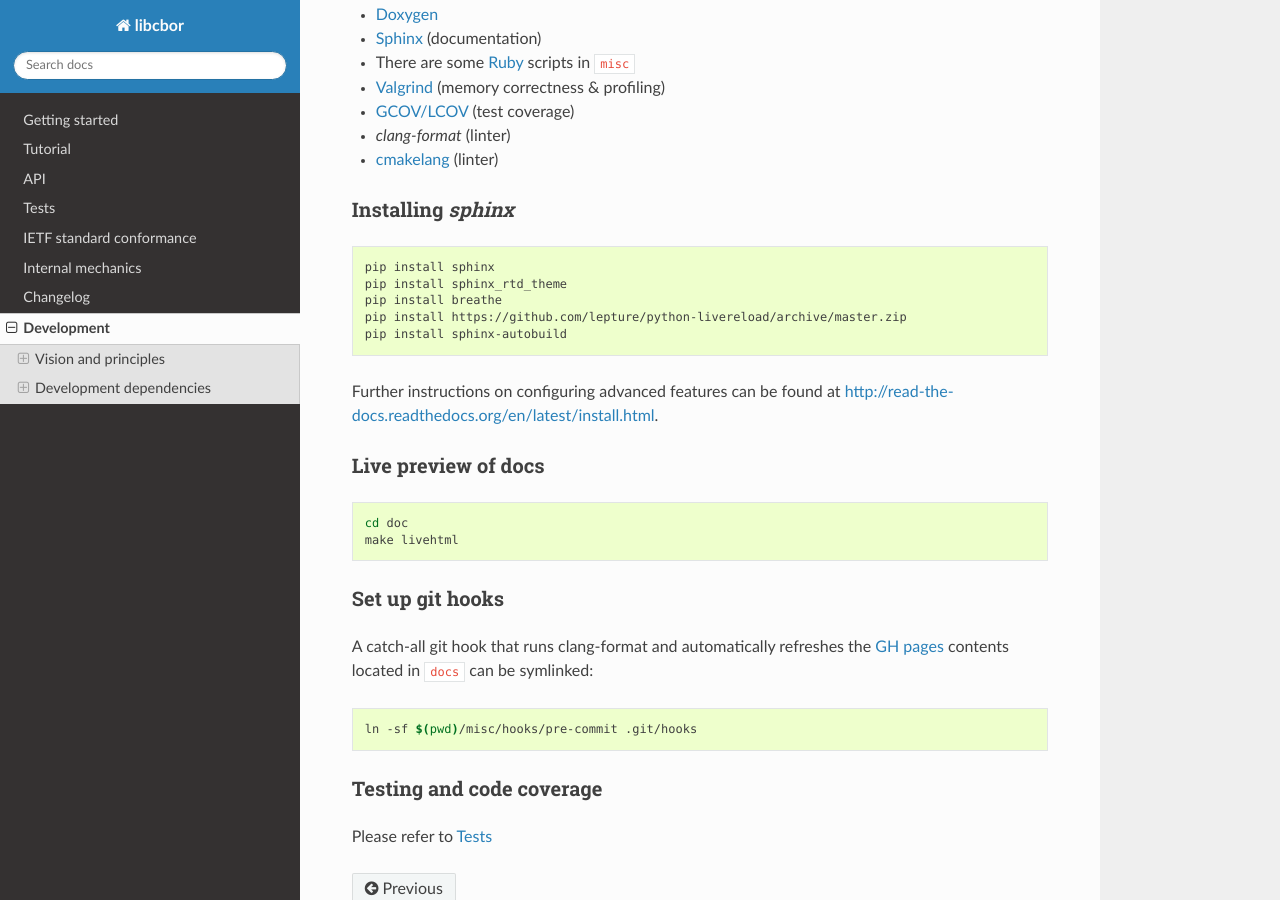
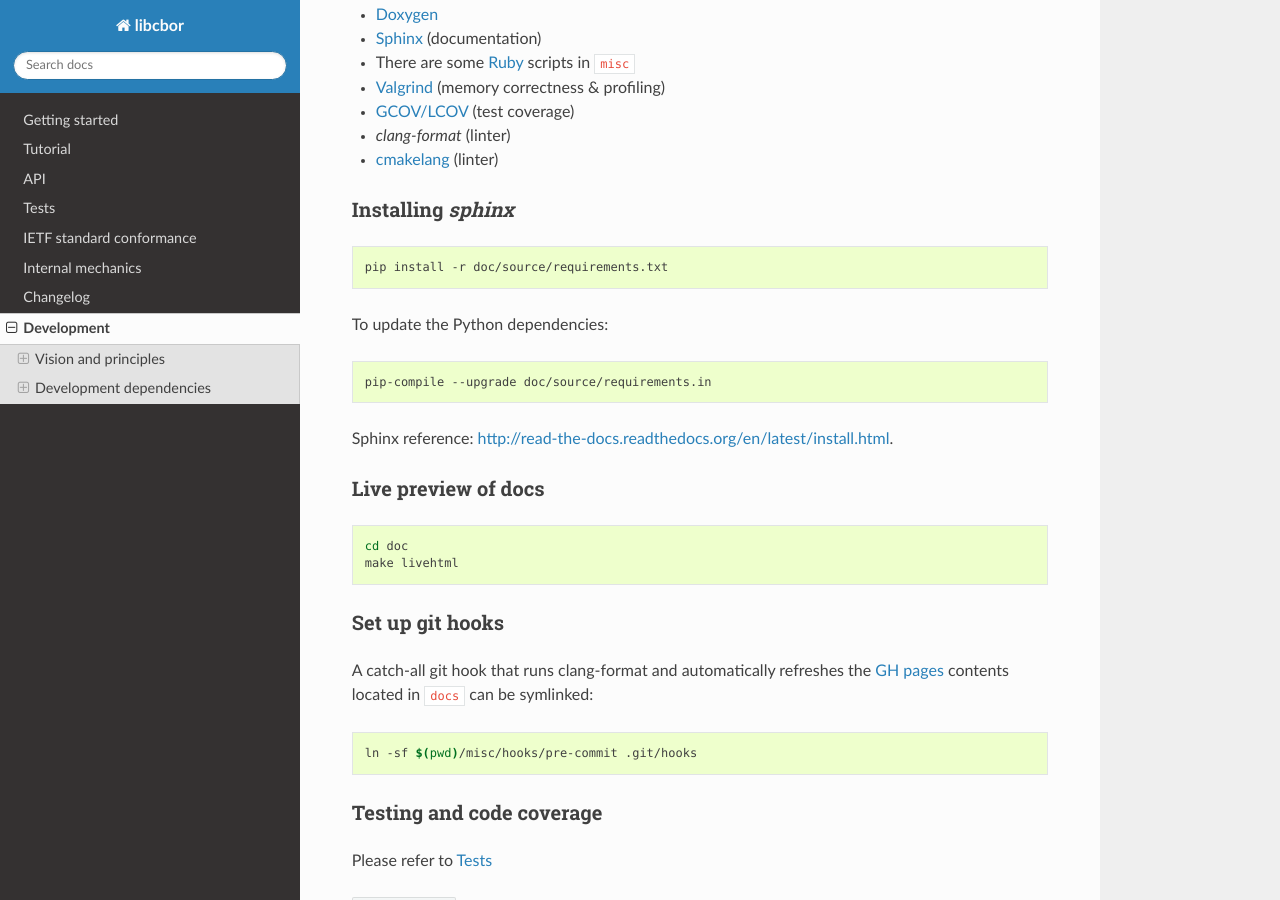
Before and after one commit to PJK/libcbor, a Sphinx documentation site: the page built from doc/source/development.rst, in a window 1280 px wide and 900 px high, scrolled down 1859 px. Built offline with Sphinx 7.4.7 and the Read the Docs theme 3.1.0, drawn with Linux system fonts in a browser that asks for light colours.

Commit message:
Update python deps and related docs (#369)

```diff
--- a/doc/source/development.rst
+++ b/doc/source/development.rst
@@ -108,13 +108,16 @@ Installing *sphinx*
 
 .. code-block:: bash
 
-  pip install sphinx
-  pip install sphinx_rtd_theme
-  pip install breathe
-  pip install https://github.com/lepture/python-livereload/archive/master.zip
-  pip install sphinx-autobuild
+  pip install -r doc/source/requirements.txt
 
-Further instructions on configuring advanced features can be found at `<http://read-the-docs.readthedocs.org/en/latest/install.html>`_.
+
+To update the Python dependencies:
+
+.. code-block:: bash
+
+  pip-compile --upgrade doc/source/requirements.in
+
+Sphinx reference: `<http://read-the-docs.readthedocs.org/en/latest/install.html>`_.
 
 
 Live preview of docs
```
Also changed, not shown: doc/source/requirements.txt (+66 -22 lines), 1 other file.
